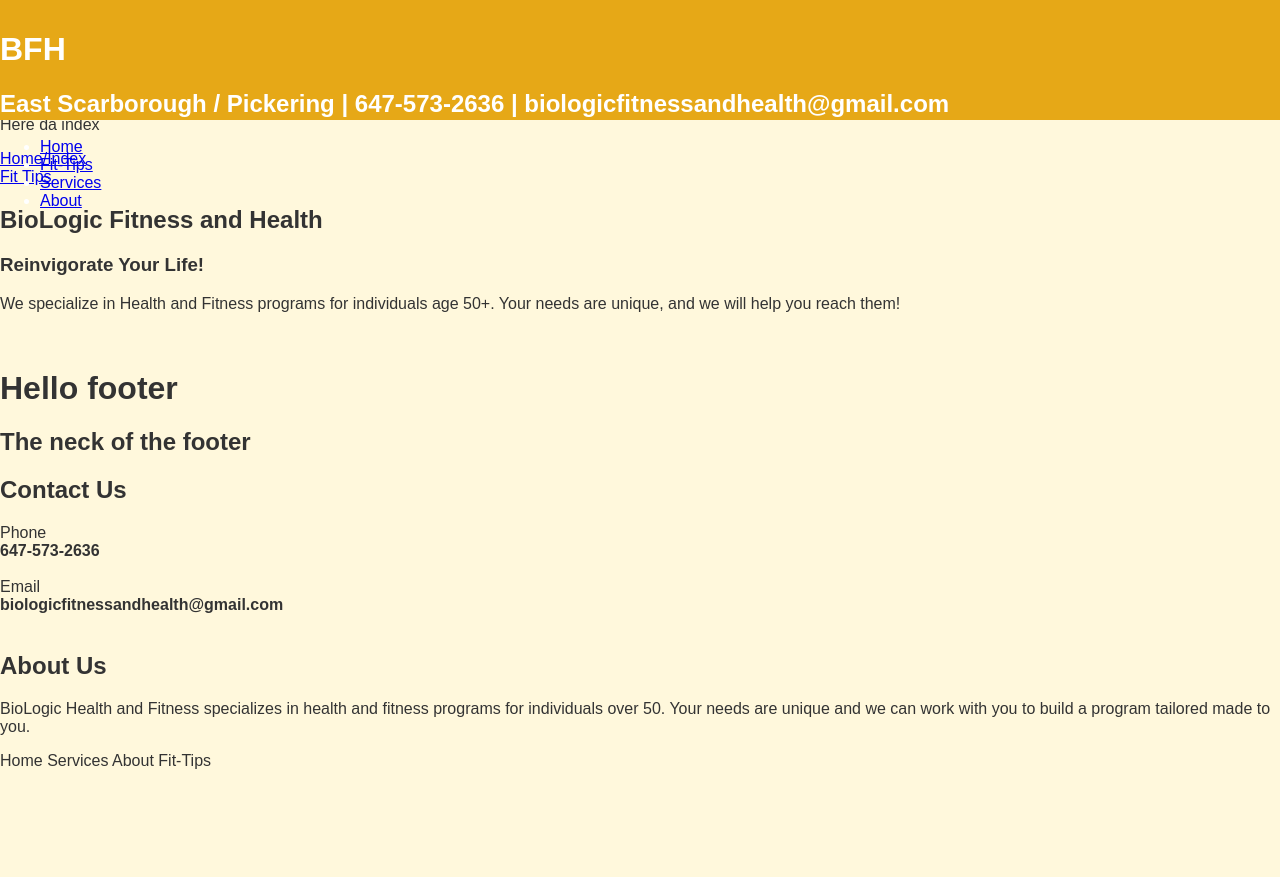
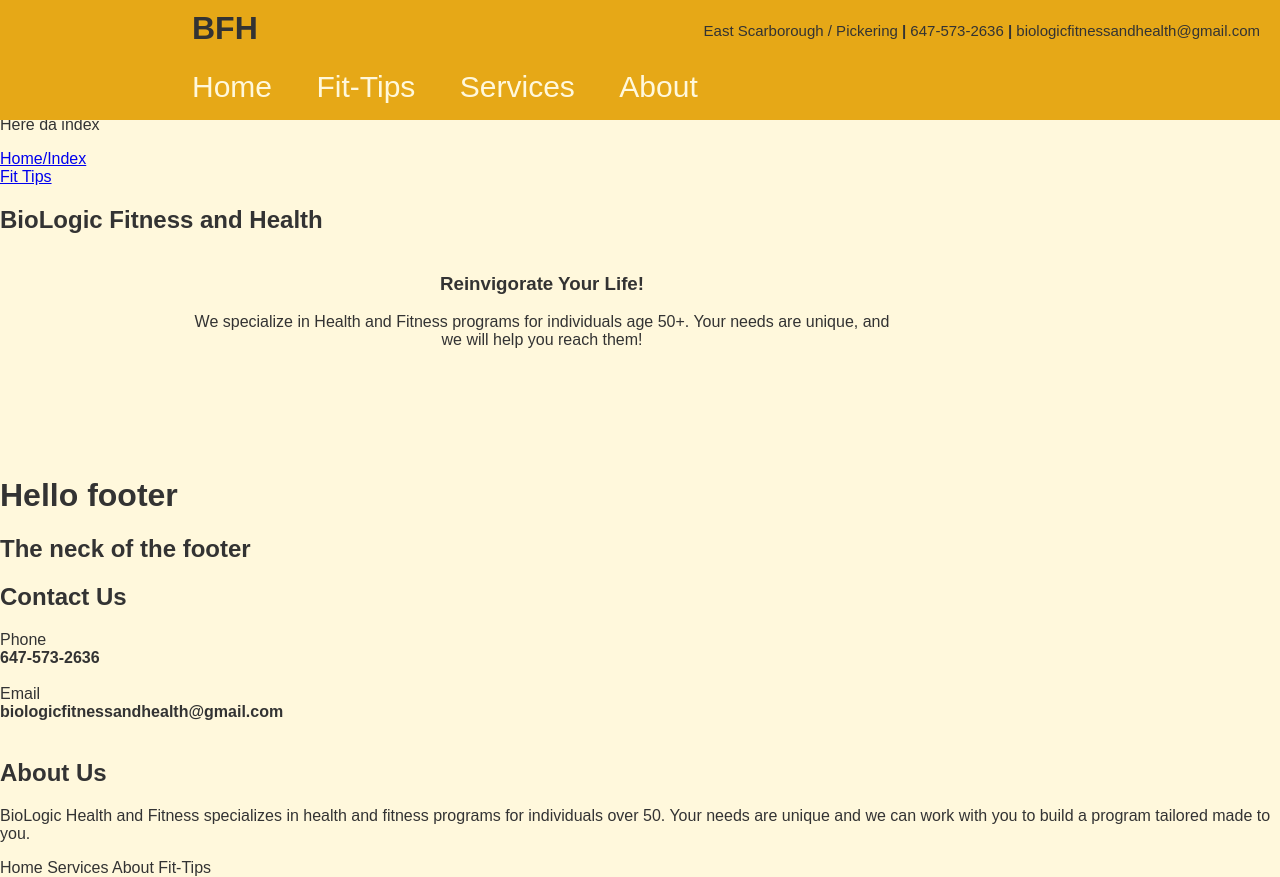
Before and after one commit to MyNameIsSpencer/biologicfitness, a plain HTML site: page index.html in a window 1280 px wide. Before the commit the page ends 800 px from the top, so only its background shows below. Drawn offline with Linux system fonts and the light colour scheme.

Commit message:
arrange header

```diff
--- a/css/rooter.css
+++ b/css/rooter.css
@@ -2,7 +2,7 @@
   --headerHeight: 100px;
   --headerMinHeight: 30px;
   --centreWidth: 700px;
-  --centreMargin: 10%;
+  --centreMargin: 15%;
   /* --centreMargin: calc((100vw - var(--centreWidth))/2); */
   --topClip: 120px;
   }
@@ -26,3 +26,90 @@ header {
   position: fixed;
   top: 0;
 }
+
+header nav {
+  margin-top: 60px;
+  padding-left: var(--centreMargin);
+}
+
+header nav ul li {
+  display: inline-block;
+  padding-right: 20px;
+}
+
+header nav ul {
+  padding-left: 0;
+}
+
+header a {
+  display: inline;
+  padding-right: 20px;
+  color: cornsilk;
+  font-size: 30px;
+  text-decoration: none;
+}
+
+.centre-column {
+  display: inline-block;
+  /* background: linear-gradient(to bottom right, pink, purple); */
+  margin-left: var(--centreMargin);
+  height: 100%;
+  width: var(--centreWidth);
+  text-align: center;
+}
+
+.top-logo {
+  color: #333;
+  margin-top: 10px;
+  top: 0px;
+  float: left;
+  position: fixed;
+  z-index: 201;
+  /* padding-left: 45px; */
+  color: #333;
+  padding-left: var(--centreMargin);
+  display: inline;
+}
+
+.top-info {
+  color: #333;
+  padding-right: 15%;
+  text-align: right;
+  font-size: 15px;
+  display: inline;
+  float: right;
+  font-weight: 400;
+  display: inline;
+  padding-right: 20px;
+}
+
+.list-item {
+  display: inline-block;
+}
+
+/* .top-info {
+  color: #333;
+  font-weight: normal;
+  right: var(--centreMargin);
+  font-size: 15px;
+  margin-top: 30px;
+  top: 0px;
+  float: right;
+  position: fixed;
+  z-index: 201;
+} */
+
+/* .list-item {
+  style: none;
+  color: cornsilk;
+  text-decoration: none;
+  font-size: 30px;
+  padding: 10px 20px;
+  margin-top: 15px;
+  display: inline;
+}
+
+.list-item:hover {
+  background-color: lightgreen;
+  color: white;
+} */
```
